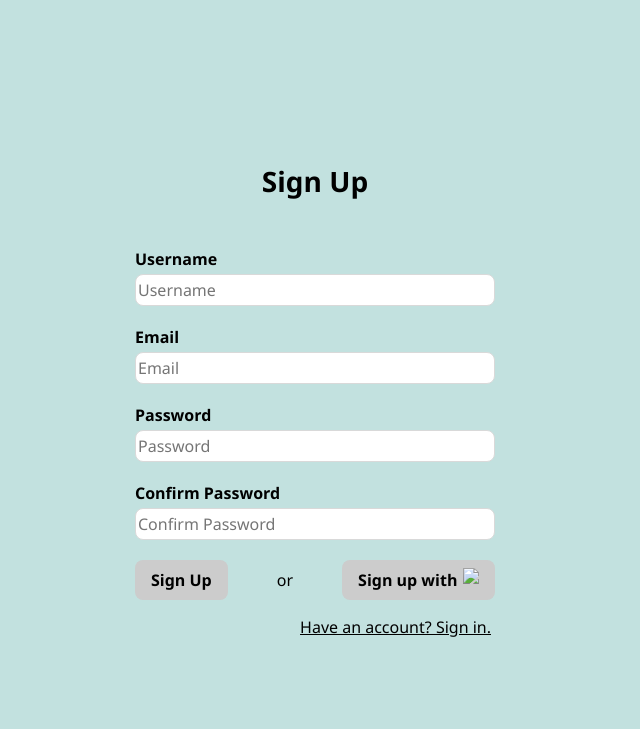
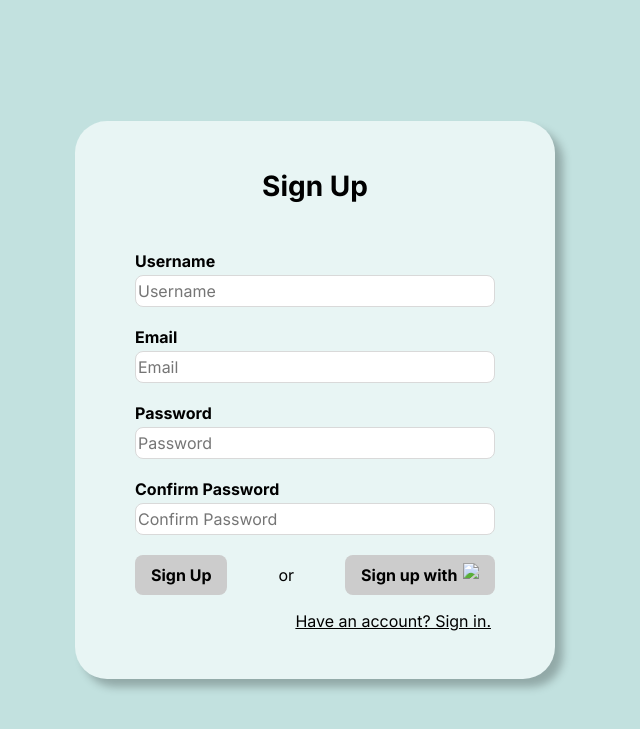
Before and after one commit to novela15/MAP-PAW-R3, a PHP site: page /signup.html in a window 1280 px wide. Shown: the top 729 px of the page, without its empty margins (325-965 px from the left). Run offline with PHP 8.4, Linux system fonts and the light colour scheme.

Commit message:
Prepared page for MVC conversion soon

```diff
--- a/registration/registration.css
+++ b/registration/registration.css
@@ -1,5 +1,7 @@
+@import url('https://fonts.googleapis.com/css2?family=Inter:wght@300;400;500;600;700&display=swap');
+
 * {
-    font-family: 'Segoe UI', Tahoma, Geneva, Verdana, sans-serif;
+    font-family: Inter, 'Segoe UI', Tahoma, Geneva, Verdana, sans-serif;
     font-size: 1rem;
 }
 
@@ -10,11 +12,16 @@ body {
 }
 
 .registration-container {
+    background-color: #E8F5F4;
+    border-radius: 32px;
     bottom: 0;
+    box-shadow: 8px 8px 8px rgba(0, 0, 0, 0.25);
     height: fit-content;
     left: 0;
     margin: auto;
     max-width: 100%;
+    padding-bottom: 3rem;
+    padding-top: 3rem;
     position: absolute;
     right: 0;
     top: 0;
@@ -105,17 +112,13 @@ body {
 }
 
 .input-container .value {
+    border: 1px solid #FFFFFF;
+    border-color: #d9d9d9;
+    border-radius: 8px;
+    box-sizing: border-box;
+    height: 2rem;
     margin: 0px;
     margin-bottom: 1.25rem;
     text-align: left;
     width: 100%;
 }
-
-.input-container input[class="value"] {
-    border: 1px solid #FFFFFF;
-    border-color: #d9d9d9;
-    border-radius: 8px;
-    box-sizing: border-box;
-    height: 2rem;
-    width: 100%;
-}
--- a/registration/signup.html
+++ b/registration/signup.html
@@ -10,24 +10,32 @@
     <body>
         <div class="registration-container">
             <p class="header">Sign Up</p>
+
+            <!-- TODO: MVC preparation -->
+            <form action="" method="POST">
 		        <div class="input-container">
 		            <p class="input-label">Username</p>
-                <input class="value" type="text" placeholder="Username" autocomplete="off">
+		            <input class="value username-value" name="username_value" type="text" placeholder="Username" autocomplete="off">
 		            <p class="input-label">Email</p>
-                <input class="value" type="email" placeholder="Email" autocomplete="off">
+		            <input class="value email-value" name="email_value" type="email" placeholder="Email" autocomplete="off">
 		            <p class="input-label">Password</p>
-                <input class="value" type="password" placeholder="Password">
+		            <input class="value password-value" name="password_value" type="password" placeholder="Password">
 		            <p class="input-label">Confirm Password</p>
-                <input class="value" type="password" placeholder="Confirm Password">
+		            <input class="value password-value-2" name="password_confirm_value" type="password" placeholder="Confirm Password">
 		        </div>
+
 		        <div class="input-container button-container">
-                <button class="signup">Sign Up</button>
+		            <button class="signup-email" name="signup_email" type="submit">Sign Up</button>
 		            <div>or</div>
-                <button class="signup">Sign up with<img src="https://www.google.com/favicon.ico" loading="lazy"></button>
+		            <button class="signup-google" name="signup_google" type="submit">Sign up with<img src="https://www.google.com/favicon.ico" loading="lazy"></button>
 		        </div>
+            </form>
+
             <div class="sign-in-link">
                 <a href="login.html">Have an account? Sign in.</a>
             </div>
         </div>
+
+        <script src="registration.js"></script>
     </body>
 </html>
```
Also changed, not shown: registration/login.html (+8 -0 lines), registration/registration.js (added). Lines whose indentation alone changed are shown as unchanged.
